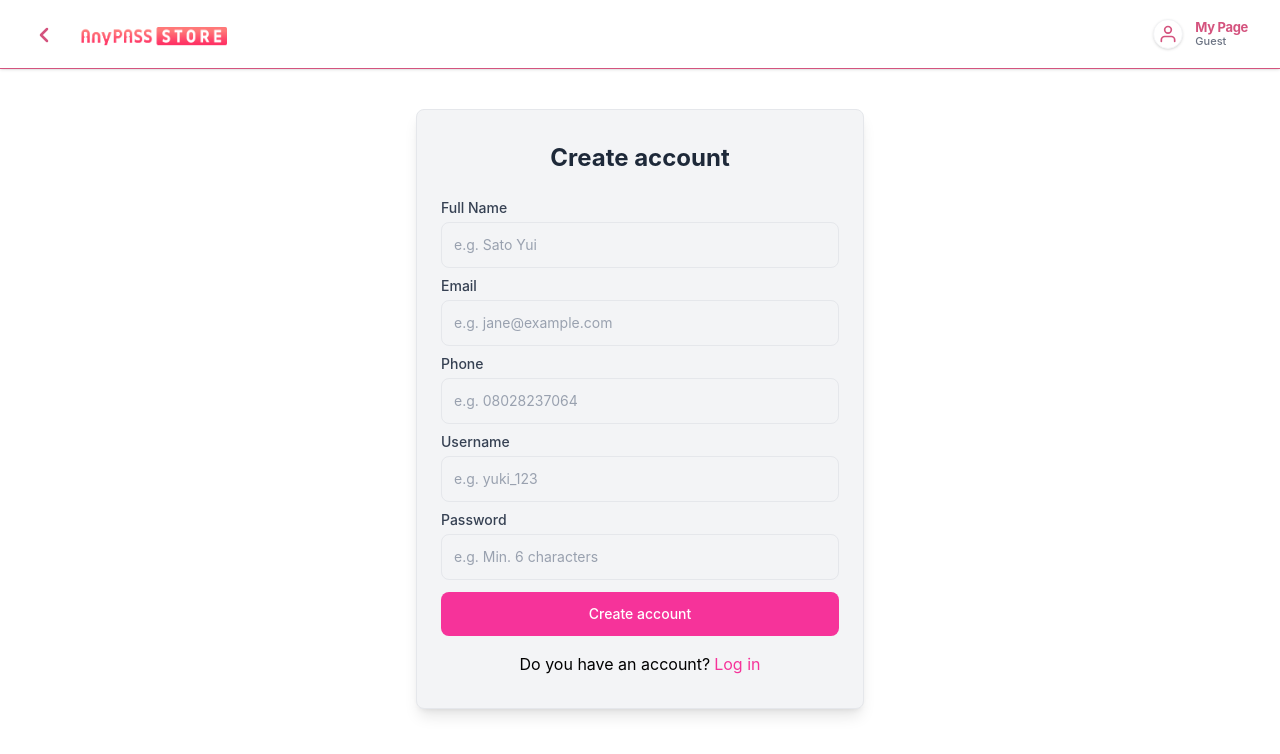
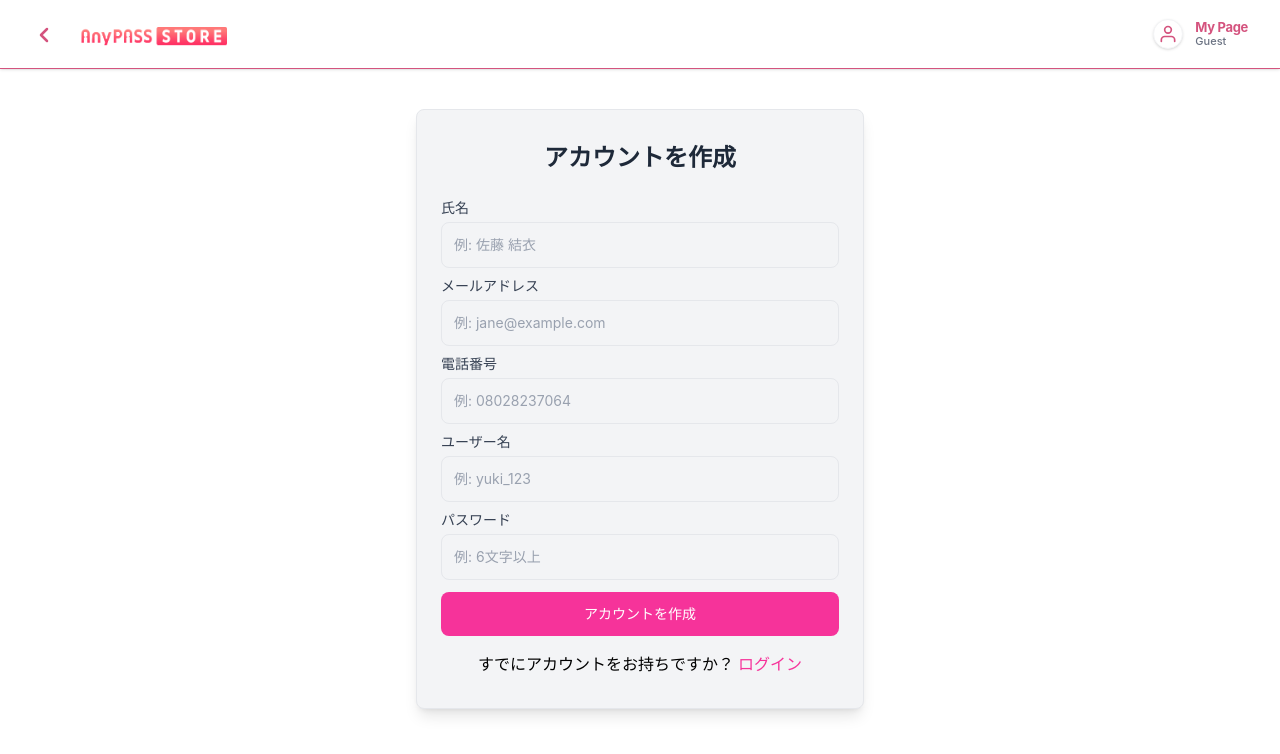
Before and after one commit to satoshikemboi/anypass, a React (Vite) app: page /signup in a window 1280 px wide. Shown: the top 754 px of the page. Built offline with nearby package versions, Linux system fonts and the light colour scheme.

Commit message:
Changed the login and sign up page to japs

```diff
--- a/src/pages/Login.jsx
+++ b/src/pages/Login.jsx
@@ -45,7 +45,7 @@ export default function Login() {
     } catch (error) {
       alert(
         error.response?.data?.message ||
-          "Login failed"
+          "ログインに失敗しました"
       );
     } finally {
       setLoading(false);
@@ -55,17 +55,17 @@ export default function Login() {
   return (
     <div className="min-h-screen bg-white flex flex-col items-center pt-24 px-6">
       <p className="text-sm text-gray-700 mb-4 max-w-lg font-semibold w-full">
-        You need to log in to purchase tickets.
+        チケットを購入するにはログインが必要です。
       </p>
 
       <form
         onSubmit={handleSubmit}
         className="bg-gray-100 rounded-lg shadow-lg p-8 w-full max-w-lg"
       >
-        <h1 className="text-2xl font-bold text-center">Log in</h1>
+        <h1 className="text-2xl font-bold text-center">ログイン</h1>
 
         <p className="text-sm text-center text-gray-500 mb-6">
-          Log in with your email address
+          メールアドレスでログイン
         </p>
 
         <div className="flex flex-col gap-3">
@@ -79,7 +79,7 @@ export default function Login() {
 
           <input
             type="password"
-            placeholder="password"
+            placeholder="パスワード"
             value={password}
             onChange={(e) => setPassword(e.target.value)}
             className="border border-pink-300 rounded-md p-2.5 outline-none"
@@ -90,14 +90,14 @@ export default function Login() {
             disabled={loading}
             className="w-full bg-pink-400 hover:bg-pink-600 text-white py-3 rounded"
           >
-            {loading ? "Logging in..." : "Log in"}
+            {loading ? "ログイン中..." : "ログイン"}
           </button>
         </div>
 
         <p className="text-center mt-4">
-          Don't have an account?
+          アカウントをお持ちでない方は
           <Link to="/signup" className="text-pink-500 ml-1">
-            Register
+            登録
           </Link>
         </p>
       </form>
--- a/src/pages/SignUp.jsx
+++ b/src/pages/SignUp.jsx
@@ -48,7 +48,7 @@ export default function SignUp() {
       setForm({ fullName: "", email: "", phone: "", username: "", password: "" });
       navigate("/");
     } catch (error) {
-      alert(error.response?.data?.message || "Signup failed");
+      alert(error.response?.data?.message || "登録に失敗しました");
     } finally {
       setLoading(false);
     }
@@ -88,7 +88,7 @@ export default function SignUp() {
             mb-6
           `}
         >
-          Create account
+          アカウントを作成
         </h1>
 
         <div
@@ -106,11 +106,11 @@ export default function SignUp() {
                 text-gray-700
               `}
             >
-              Full Name
+              氏名
             </label>
             <input
               type="text"
-              placeholder="e.g. Sato Yui"
+              placeholder="例: 佐藤 結衣"
               value={form.fullName}
               onChange={update("fullName")}
               className={inputClass}
@@ -126,11 +126,11 @@ export default function SignUp() {
                 text-gray-700
               `}
             >
-              Email
+              メールアドレス
             </label>
             <input
               type="email"
-              placeholder="e.g. jane@example.com"
+              placeholder="例: jane@example.com"
               value={form.email}
               onChange={update("email")}
               className={inputClass}
@@ -146,11 +146,11 @@ export default function SignUp() {
                 text-gray-700
               `}
             >
-              Phone
+              電話番号
             </label>
             <input
               type="tel"
-              placeholder="e.g. 08028237064"
+              placeholder="例: 08028237064"
               value={form.phone}
               onChange={update("phone")}
               className={inputClass}
@@ -166,11 +166,11 @@ export default function SignUp() {
                 text-gray-700
               `}
             >
-              Username
+              ユーザー名
             </label>
             <input
               type="text"
-              placeholder="e.g. yuki_123"
+              placeholder="例: yuki_123"
               value={form.username}
               onChange={update("username")}
               className={inputClass}
@@ -186,11 +186,11 @@ export default function SignUp() {
                 text-gray-700
               `}
             >
-              Password
+              パスワード
             </label>
             <input
               type="password"
-              placeholder="e.g. Min. 6 characters"
+              placeholder="例: 6文字以上"
               value={form.password}
               onChange={update("password")}
               className={inputClass}
@@ -215,13 +215,13 @@ export default function SignUp() {
               mt-1
             `}
           >
-            {loading ? "Creating..." : "Create account"}
+            {loading ? "作成中..." : "アカウントを作成"}
           </button>
         </div>
         <p className="text-center text-md mt-4">
-          Do you have an account?
+          すでにアカウントをお持ちですか？
           <Link to="/login" className="text-pink-500 ml-1">
-            Log in
+            ログイン
           </Link>
         </p>
       </form>
```
